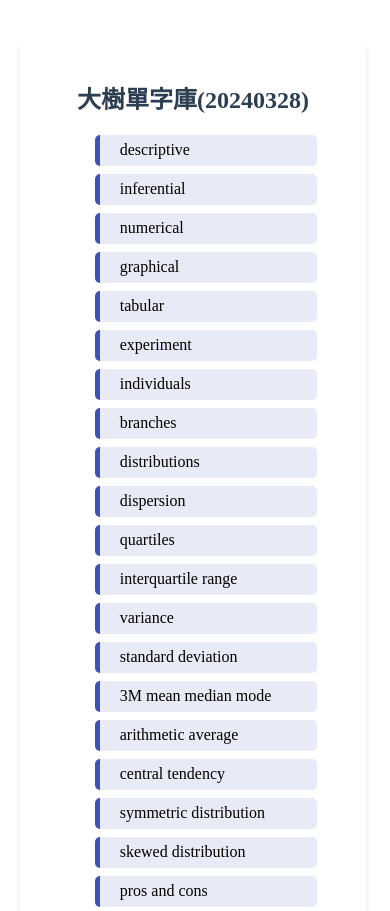
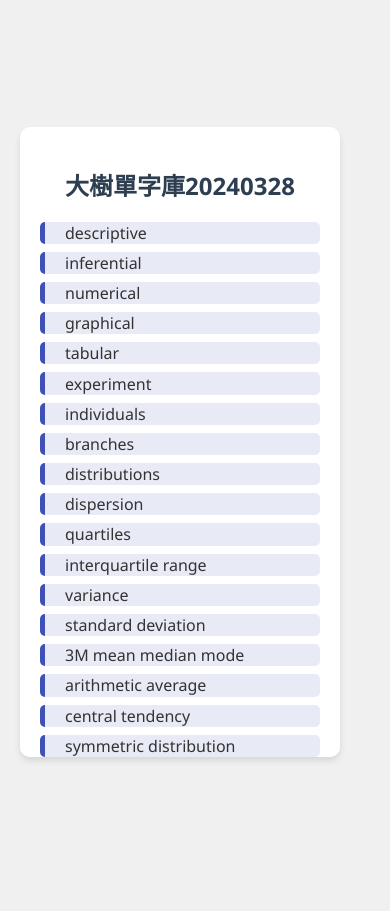
Before and after one commit to machi1007/voc1, a plain HTML site: page index.html in a window 390 px wide. Shown: the top 911 px of the page. After the commit the page ends 884 px from the top, so only its background shows below. Drawn offline with Linux system fonts and the light colour scheme.

Commit message:
Update index.html

```diff
--- a/index.html
+++ b/index.html
@@ -3,48 +3,27 @@
 <head>
     <meta charset="UTF-8">
     <meta name="viewport" content="width=device-width, initial-scale=1.0">
-    <title>大樹單字庫</title>
+    <title>Responsive Vocabulary List</title>
     <style>
 
 body {
+    font-family: 'Segoe UI', Tahoma, Geneva, Verdana, sans-serif;
+    background-color: #f0f0f0;
+    margin: 0;
+    padding: 0;
     display: flex;
-    justify-content: center; /* 水平居中 */
-    align-items: flex-start; /* 避免內容被剪裁 */
-    min-height: 100vh;
-    padding: 0;
-    margin: 0;
+    justify-content: center;
+    align-items: flex-start; /* 更改自 'center' 至 'flex-start' */
+    min-height: 100vh; /* 從 'height: 100vh;' 更改至 'min-height: 100vh;' */
+    color: #333;
 }
 
         #word-list-container {
-    width: 90%; /* Adjust the width to a percentage of the viewport width */
-    max-width: 1200px; /* Increase max-width to allow the container to be wider on larger screens */
-    min-width: 300px; /* Optional: Ensure the container doesn't get too narrow on smaller screens */
+            width: 80%;
             background-color: #fff;
             padding: 20px;
-    margin: 20px auto; /* Maintain centering and add vertical margin */
             border-radius: 10px;
             box-shadow: 0 4px 6px rgba(0, 0, 0, 0.1);
-    display: flex;
-    flex-direction: column;
-    align-items: center; /* Align items to center for consistency */
-}
-
-.word-item {
-    width: 90%; /* 給定一個寬度，以便在容器中擴展 */
-    min-height: 30px; /* 可以根據需要調整，確保即使內容少時也有基本的高度 */
-    margin-bottom: 8px;
-    padding: 0.5px 20px; /* 根據需要調整 */
-    border-left: 5px solid #3f51b5;
-    background-color: #e8eaf6;
-    border-radius: 5px;
-    display: flex;
-    justify-content: space-between; /* 確保內容分布均勻 */
-    align-items: center; /* 垂直居中 */
-}
-
-.word-item:hover {
-    transform: scale(1.02);
-    background-color: #c5cae9;
         }
 
         h2 {
@@ -53,6 +32,22 @@ body {
             margin-bottom: 20px;
         }
 
+        .word-item {
+            background-color: #e8eaf6;
+            border-left: 5px solid #3f51b5;
+            margin-bottom: 8px;
+            padding: 0.1px 20px;
+            border-radius: 5px;
+            display: flex;
+            justify-content: space-between;
+            align-items: center;
+            transition: transform 0.2s ease-in-out;
+        }
+
+        .word-item:hover {
+            transform: scale(1.02);
+            background-color: #c5cae9;
+        }
 
         .word-item:last-child {
             margin-bottom: 0;
@@ -70,21 +65,33 @@ body {
                 flex-direction: column;
             }
 
+#word-list-container {
+    width: 80%;
+    max-width: 600px;
+    max-height: 70vh; /* Set maximum height */
+    overflow: auto; /* Enable scrolling for overflow content */
+    background-color: #fff;
+    padding: 20px;
+    border-radius: 10px;
+    box-shadow: 0 4px 6px rgba(0, 0, 0, 0.1);
+}
 
         }
     </style>
 </head>
 <body>
 
-<div id="content-wrapper">
 <div id="word-list-container">
-        <h2>大樹單字庫(20240328)</h2>
+    <h2>大樹單字庫20240328</h2>
     <div id="word-list"></div>
-    </div>
 </div>
 
 <script>
-    const wordsString = `descriptive; inferential; numerical; graphical; tabular; experiment; individuals; branches; distributions; dispersion; quartiles; interquartile range; variance; standard deviation; 3M mean median mode; arithmetic average; central tendency; symmetric distribution; skewed distribution; pros and cons; Rules of Thumb; heterogeneity; deriving; procedures; agglomerative; divisive; significant; semicolon;`; // Your words and phrases here, separated by semicolons
+    const wordsString = `
+
+    descriptive; inferential; numerical; graphical; tabular; experiment; individuals; branches; distributions; dispersion; quartiles; interquartile range; variance; standard deviation; 3M mean median mode; arithmetic average; central tendency; symmetric distribution; skewed distribution; pros and cons; Rules of Thumb; heterogeneity; deriving; procedures; agglomerative; divisive; significant; semicolon;
+
+    `; // Your words and phrases here, separated by semicolons
     const words = wordsString.split(';').filter(Boolean); // Use semicolon as separator
 
     function renderWords() {
```
Lines whose indentation alone changed are shown as unchanged.
